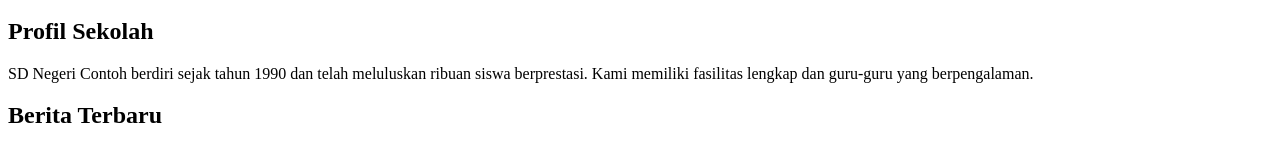
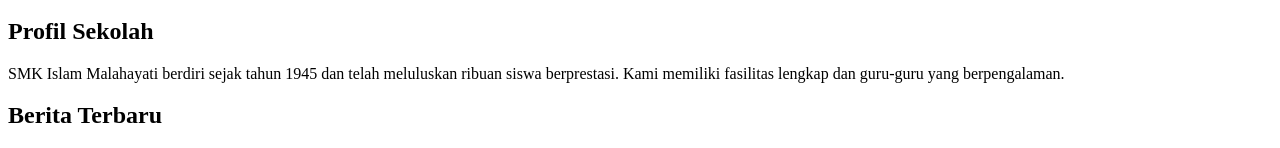
Before and after one commit to restumplb/restumplb.github.io, a plain HTML site: page index.html in a window 1280 px wide. Shown: the part 239-387 px from the top of the page. Drawn offline with Linux system fonts and the light colour scheme.

Commit message:
Update index.html

```diff
--- a/index.html
+++ b/index.html
@@ -25,7 +25,7 @@
 
     <section id="profil">
         <h2>Profil Sekolah</h2>
-        <p>SD Negeri Contoh berdiri sejak tahun 1990 dan telah meluluskan ribuan siswa berprestasi. Kami memiliki fasilitas lengkap dan guru-guru yang berpengalaman.</p>
+        <p>SMK Islam Malahayati berdiri sejak tahun 1945 dan telah meluluskan ribuan siswa berprestasi. Kami memiliki fasilitas lengkap dan guru-guru yang berpengalaman.</p>
     </section>
 
     <section id="berita">
```
